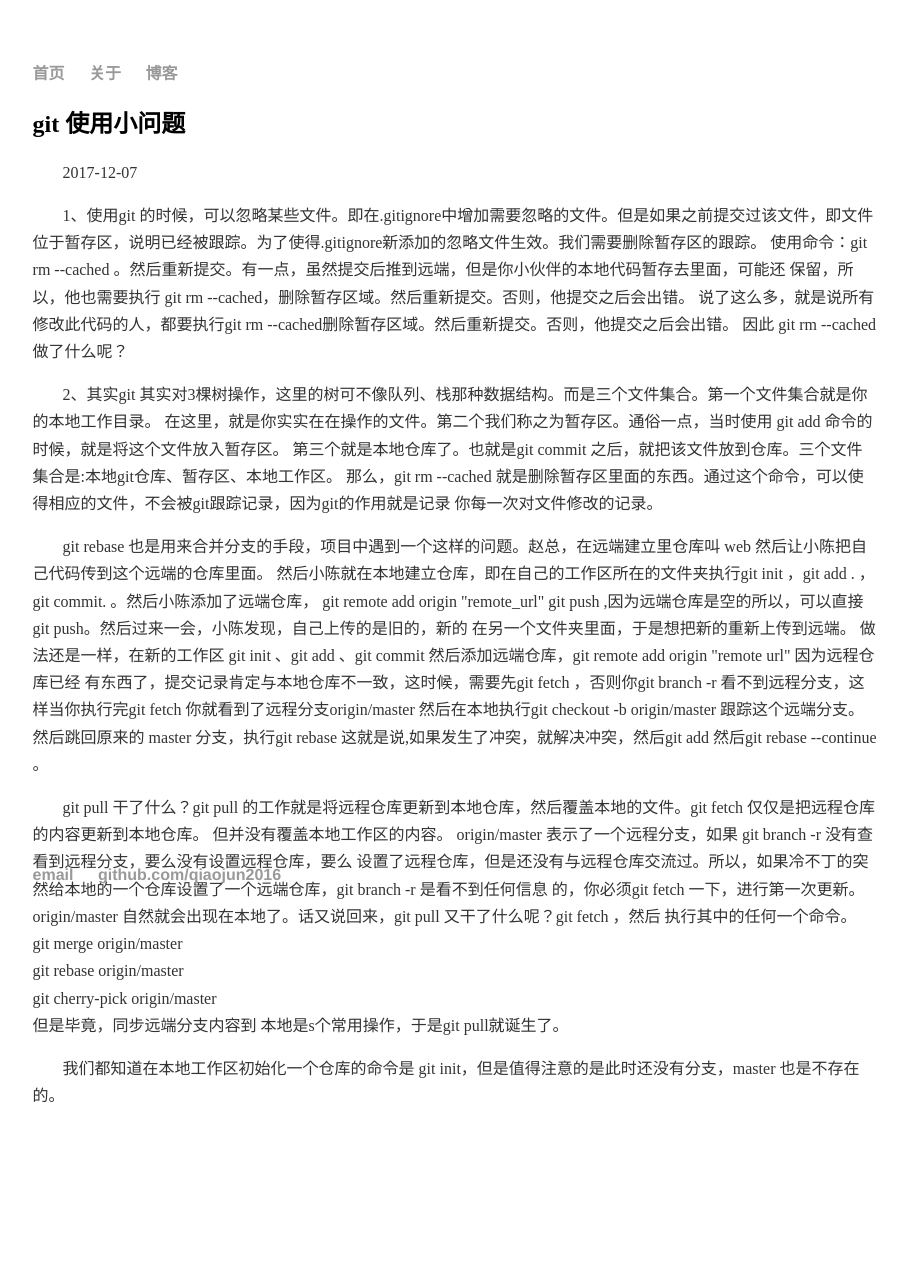
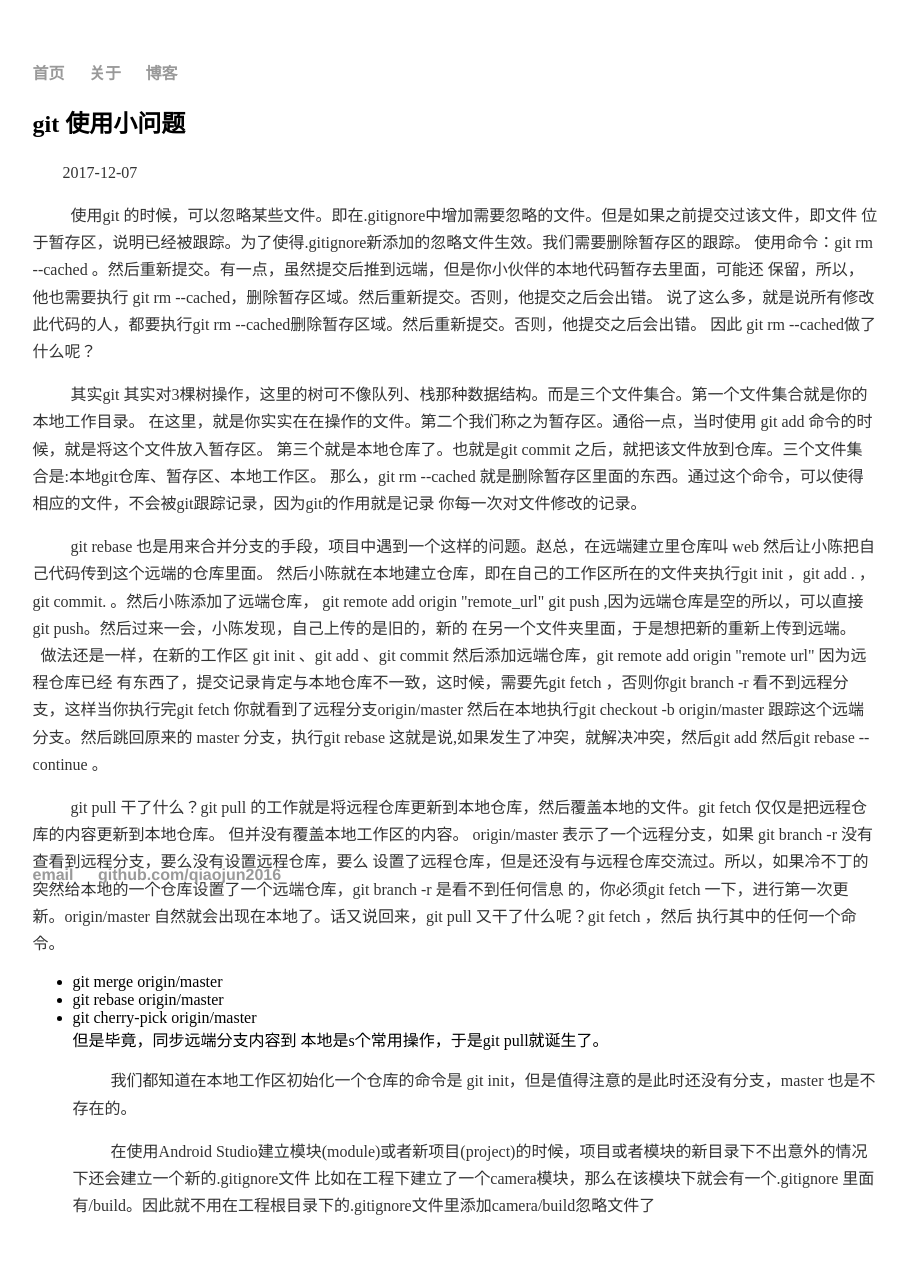
Before and after one commit to qiaojun2016/qiaojun2016.github.io, a Jekyll site: the page built from _posts/2017-12-07-git-question.html, in a window 1280 px wide. Shown: the whole page, without its empty margins (185-1093 px from the left). Built offline with Jekyll 4.4.1, drawn with Linux system fonts in a browser that asks for light colours; before the commit the page ends 1169 px from its top, so only the background shows below that.

Commit message:
修改 git question

```diff
--- a/_posts/2017-12-07-git-question.html
+++ b/_posts/2017-12-07-git-question.html
@@ -4,45 +4,38 @@ date: 2017-12-7
 title: git 使用小问题
 excerpt_separator: <!-- more -->
 ---
-<p>
-1、使用git 的时候，可以忽略某些文件。即在.gitignore中增加需要忽略的文件<!-- more -->。但是如果之前提交过该文件，即文件
+<p>&nbsp;&nbsp;使用git 的时候，可以忽略某些文件。即在.gitignore中增加需要忽略的文件<!-- more -->。但是如果之前提交过该文件，即文件
 位于暂存区，说明已经被跟踪。为了使得.gitignore新添加的忽略文件生效。我们需要删除暂存区的跟踪。
 使用命令：git rm --cached 。然后重新提交。有一点，虽然提交后推到远端，但是你小伙伴的本地代码暂存去里面，可能还
 保留，所以，他也需要执行 git rm --cached，删除暂存区域。然后重新提交。否则，他提交之后会出错。
 说了这么多，就是说所有修改此代码的人，都要执行git rm --cached删除暂存区域。然后重新提交。否则，他提交之后会出错。
-因此 git rm --cached做了什么呢？
-</p>
+因此 git rm --cached做了什么呢？</p>
 
-<p>
-2、其实git 其实对3棵树操作，这里的树可不像队列、栈那种数据结构。而是三个文件集合。第一个文件集合就是你的本地工作目录。
+<p>&nbsp;&nbsp;其实git 其实对3棵树操作，这里的树可不像队列、栈那种数据结构。而是三个文件集合。第一个文件集合就是你的本地工作目录。
 在这里，就是你实实在在操作的文件。第二个我们称之为暂存区。通俗一点，当时使用 git add <file_name> 命令的时候，就是将这个文件放入暂存区。
 第三个就是本地仓库了。也就是git commit <file_name> 之后，就把该文件放到仓库。三个文件集合是:本地git仓库、暂存区、本地工作区。
 那么，git rm --cached <file_name> 就是删除暂存区里面的东西。通过这个命令，可以使得相应的文件，不会被git跟踪记录，因为git的作用就是记录
-你每一次对文件修改的记录。
-</p>
+你每一次对文件修改的记录。</p>
 
-<p>
-git rebase 也是用来合并分支的手段，项目中遇到一个这样的问题。赵总，在远端建立里仓库叫 web 然后让小陈把自己代码传到这个远端的仓库里面。
+<p>&nbsp;&nbsp;git rebase 也是用来合并分支的手段，项目中遇到一个这样的问题。赵总，在远端建立里仓库叫 web 然后让小陈把自己代码传到这个远端的仓库里面。
 然后小陈就在本地建立仓库，即在自己的工作区所在的文件夹执行git init ，git add . ，git commit. 。然后小陈添加了远端仓库，
 git remote add origin "remote_url" git push ,因为远端仓库是空的所以，可以直接git push。然后过来一会，小陈发现，自己上传的是旧的，新的
-在另一个文件夹里面，于是想把新的重新上传到远端。
+在另一个文件夹里面，于是想把新的重新上传到远端。<br>
 
-做法还是一样，在新的工作区 git init 、git add 、git commit 然后添加远端仓库，git remote add origin "remote url" 因为远程仓库已经
+&nbsp;&nbsp;做法还是一样，在新的工作区 git init 、git add 、git commit 然后添加远端仓库，git remote add origin "remote url" 因为远程仓库已经
 有东西了，提交记录肯定与本地仓库不一致，这时候，需要先git fetch ，否则你git branch -r 看不到远程分支，这样当你执行完git fetch
 你就看到了远程分支origin/master 然后在本地执行git checkout -b <new_branch_name> origin/master 跟踪这个远端分支。然后跳回原来的
-master 分支，执行git rebase <new_branch_name> 这就是说,如果发生了冲突，就解决冲突，然后git add 然后git rebase --continue 。
-</p>
-<p>
-git pull 干了什么？git pull 的工作就是将远程仓库更新到本地仓库，然后覆盖本地的文件。git fetch 仅仅是把远程仓库的内容更新到本地仓库。
+master 分支，执行git rebase <new_branch_name> 这就是说,如果发生了冲突，就解决冲突，然后git add 然后git rebase --continue 。</p>
+<p>&nbsp;&nbsp;git pull 干了什么？git pull 的工作就是将远程仓库更新到本地仓库，然后覆盖本地的文件。git fetch 仅仅是把远程仓库的内容更新到本地仓库。
 但并没有覆盖本地工作区的内容。 origin/master 表示了一个远程分支，如果 git branch -r 没有查看到远程分支，要么没有设置远程仓库，要么
 设置了远程仓库，但是还没有与远程仓库交流过。所以，如果冷不丁的突然给本地的一个仓库设置了一个远端仓库，git branch -r 是看不到任何信息
 的，你必须git fetch 一下，进行第一次更新。origin/master 自然就会出现在本地了。话又说回来，git pull 又干了什么呢？git fetch ，然后
 执行其中的任何一个命令。<br>
-git merge origin/master<br>
-git rebase origin/master <br>
-git cherry-pick origin/master<br>
-但是毕竟，同步远端分支内容到 本地是s个常用操作，于是git pull就诞生了。
-</p>
-<p>
-	我们都知道在本地工作区初始化一个仓库的命令是 git init，但是值得注意的是此时还没有分支，master 也是不存在的。
-</p>
+<ul>
+<li>git merge origin/master</li>
+<li>git rebase origin/master</li>
+<li>git cherry-pick origin/master</li>
+但是毕竟，同步远端分支内容到 本地是s个常用操作，于是git pull就诞生了。</p>
+<p>&nbsp;&nbsp;我们都知道在本地工作区初始化一个仓库的命令是 git init，但是值得注意的是此时还没有分支，master 也是不存在的。</p>
+<p>&nbsp;&nbsp;在使用Android Studio建立模块(module)或者新项目(project)的时候，项目或者模块的新目录下不出意外的情况下还会建立一个新的.gitignore文件
+比如在工程下建立了一个camera模块，那么在该模块下就会有一个.gitignore 里面有/build。因此就不用在工程根目录下的.gitignore文件里添加camera/build忽略文件了</p>
```
